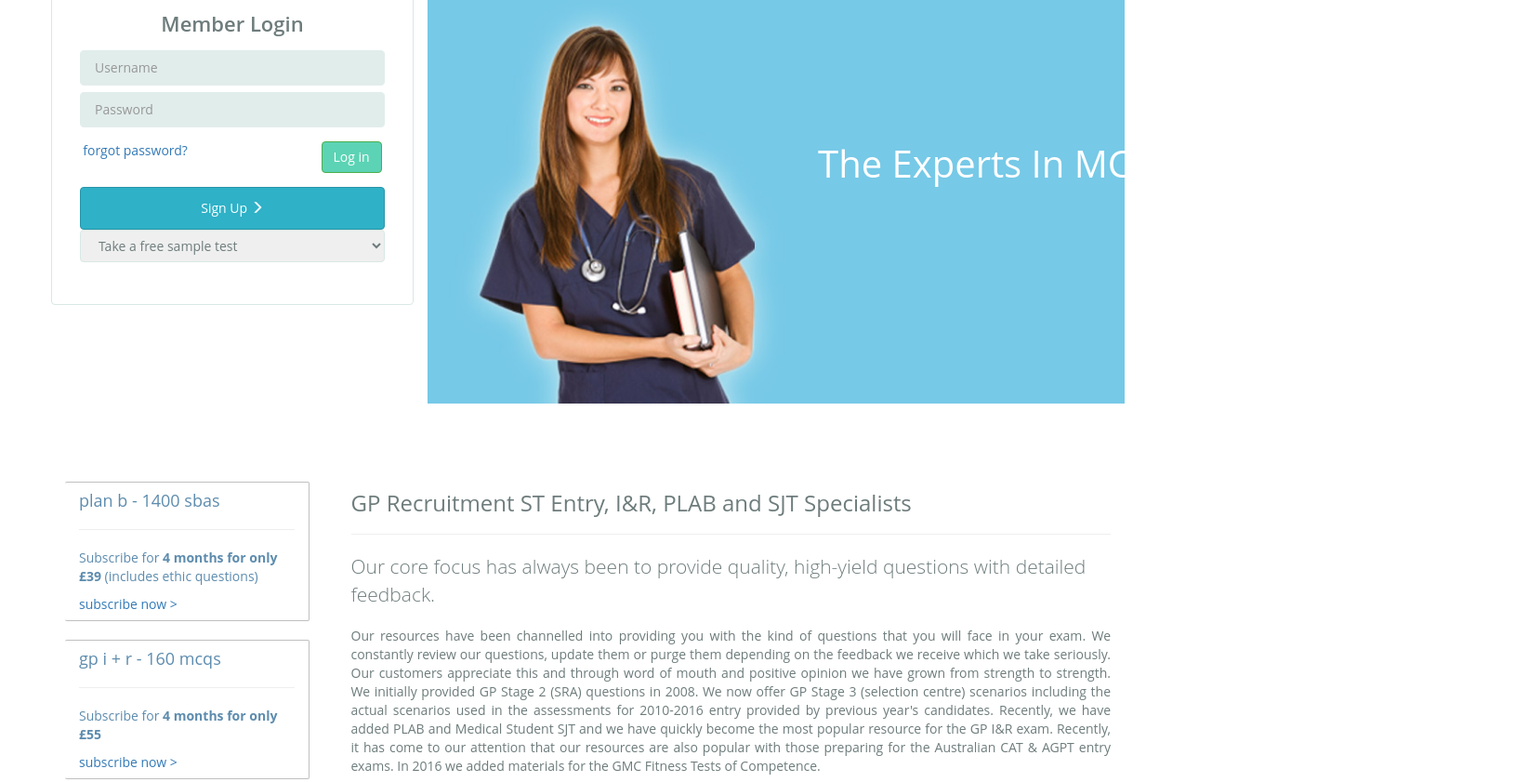
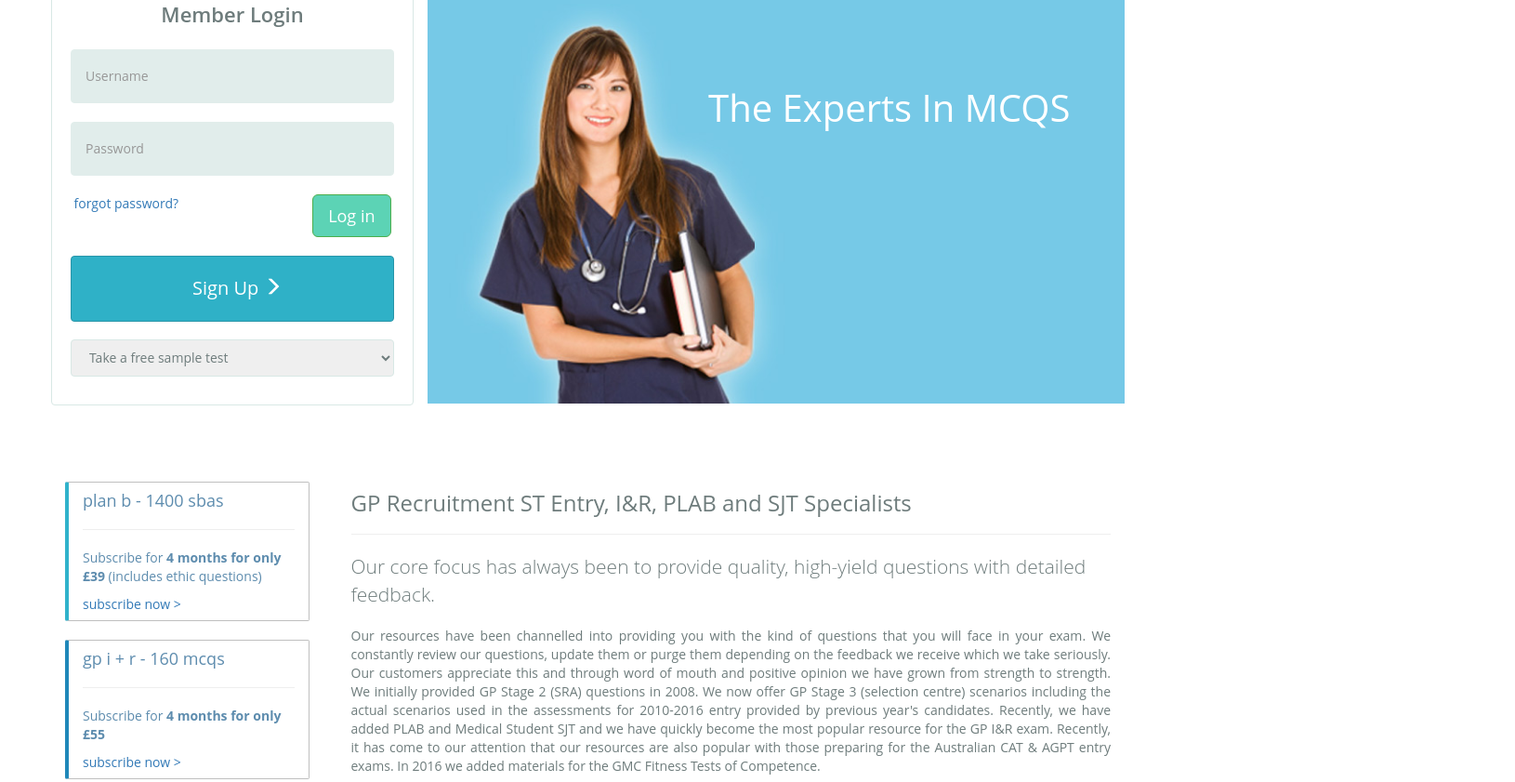
Before and after one commit to sposatoanabel/MCQBank, a website: page index.html in a window 1280 px wide. Shown: the part 131-972 px from the top of the page at 93% size, 1630 px wide, since content can reach past the window. Drawn offline with nearby package versions, Linux system fonts and the light colour scheme.

Commit message:
banner and sign up css done

```diff
--- a/assets/css/main.css
+++ b/assets/css/main.css
@@ -133,8 +133,8 @@ html, body{
 #bannerHeader {
     color: #ffffff;
     position: relative;
-    bottom: 300px;
-    left: 420px;
+    bottom: 360px;
+    left: 302px;
     font-size: 40px;
     text-transform: capitalize;
 }
@@ -198,7 +198,7 @@ html, body{
     border-radius: 4px;
     background: #ffffff;
     border: solid 1px #d8e8e5;
-    padding: 30px;
+    padding: 20px;
 }
 
 input[type=text]#usrName,
@@ -206,13 +206,14 @@ input[type=text]#passWord{
     background-color: #d8e8e5;
     opacity: 0.75;
     border: 1px solid #d8e8e5;
-    padding: 8px 15px;
+    padding: 18px 15px;
     width: 100%;
     border-radius: 4px;
+    margin-bottom: 20px
 }
 
 input[type=text]#usrName{
-    margin: 7px 0;
+    margin-top: 16px;
 }
 
 
@@ -231,8 +232,9 @@ input[type=text]#usrName{
     display: flex;
     justify-content: space-between;
     width: 98%;
-    margin: 15px auto;
+    margin: 9px auto;
     padding-bottom: 0;
+    margin-top: 0;
 }
 
 
@@ -248,12 +250,12 @@ input[type=text]#usrName{
 #signUp .btn-info{
     background-color: #2fb1c7;
     border: 1px solid #2895a9;
-    -webkit-box-shadow: none;
     box-shadow: none;
-    /* -webkit-transition: all 0.4s; */
     -o-transition: all 0.4s;
-    padding: 12px 80px;
+    padding: 20px 130px;
     width: 100%;
+    margin: 11px 0;
+    font-size: 2rem;
 }
 
 .btnLogin{
@@ -262,22 +264,20 @@ input[type=text]#usrName{
 
 #sample {
     height: 50px;
-
     width: 100%;
+    margin-top: 8px;
 }
 
 #sampleMenu{
-    height: 35px;
+    height: 40px;
     width: 100%;
     outline: none;
     border: solid 1px #d8e8e5;
     border-radius: 4px;
-    padding-left: 15px;
+    padding-left: 15px
 }
 
-select, select.form-control{
 
-}
 
 
 
@@ -299,3 +299,26 @@ select, select.form-control{
     border-right: solid 1px #BFBFBF;
     border-bottom: solid 1px #BFBFBF;
 }
+
+
+#planBox1,
+#planBox2,
+#planBox3,
+#planBox4{
+    border-left: 4px solid;
+}
+
+#planBox1{
+    border-color: #30B2CB;
+}
+#planBox2{
+    border-color: #1F87B9;
+}
+
+#planBox3{
+    border-color: #355C9A;
+}
+
+#planBox4{
+    border-color: #4A4A4A;
+}
--- a/index.html
+++ b/index.html
@@ -105,7 +105,7 @@
                                 <a href="#">forgot password?</a>
                             </div>
                             <div class="btnLogin">
-                                <button class="btn btn-success pull-right">Log in</button>
+                                <button class="btn btn-lg btn-success pull-right">Log in</button>
                             </div>
                         </div>
                         <!-- / loginDiv-->
```
